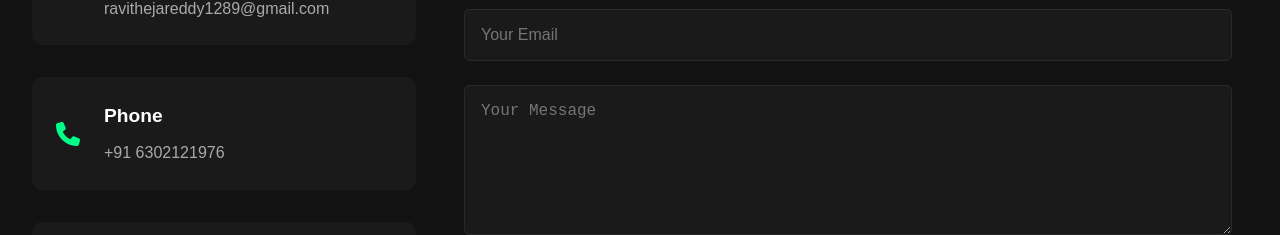
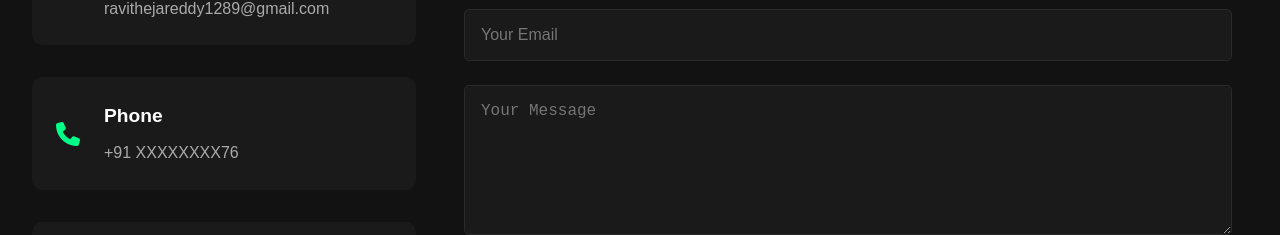
Before and after one commit to Ravitheja1289-dot/Portfolio, a React (Vite) app in the folder my-app/: page / in a window 1280 px wide. Shown: the part 5454-5689 px from the top of the page. Built offline with nearby package versions, Linux system fonts and the light colour scheme; a web font is replaced by a local one.

Commit message:
Update Contact.jsx

```diff
--- a/my-app/src/components/Contact.jsx
+++ b/my-app/src/components/Contact.jsx
@@ -39,7 +39,7 @@ const Contact = () => {
               <i className="fas fa-phone"></i>
               <div>
                 <h3>Phone</h3>
-                <p>+91 6302121976</p>
+                <p>+91 XXXXXXXX76</p>
               </div>
             </div>
             <div className="contact-item">
```
